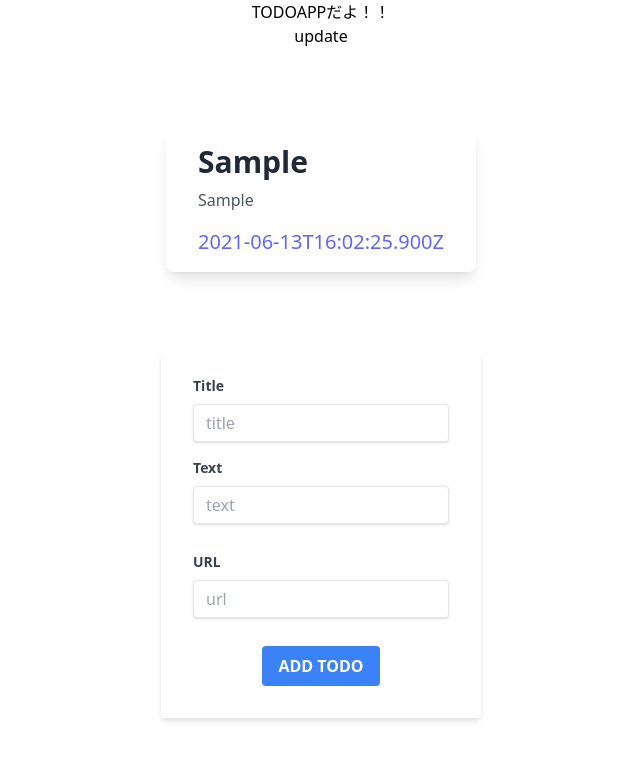
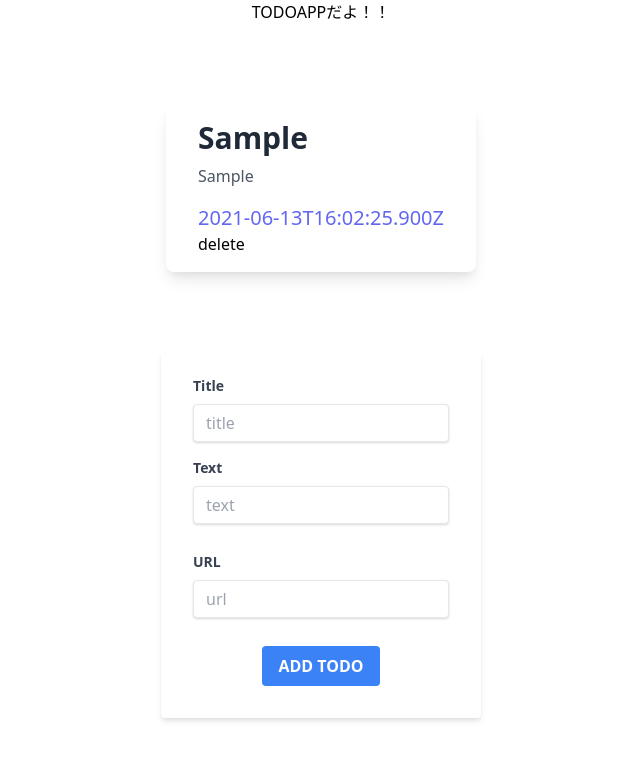
Before and after one commit to doriasu/my_todo, a React (Create React App) app: page / in a window 1280 px wide. Both pictures are taken after typing "Sample", "Sample", "Sample" into the empty fields and a click on the button "ADD TODO". Shown: the top 760 px of the page, without its empty margins (319-959 px from the left). Built offline with nearby package versions, Linux system fonts and the light colour scheme.

Commit message:
delete処理の作成

```diff
--- a/src/components/CardBoard.tsx
+++ b/src/components/CardBoard.tsx
@@ -10,14 +10,11 @@ const CardBoard:FC=()=>{
 		}
 	})
 	const dispatch = useDispatch();
-	const {pushCard} = cardSlice.actions;
-	const update =()=>{
-		dispatch(pushCard({id:1,title:"sample", text:"yeaaaaa", url:"localhost:8000",status:"DOING", date:new Date().toJSON()}))
-	}
+	const {pushCard, deleteCard} = cardSlice.actions;
+
 	return(
 		<>
-			<button onClick={update}>update</button>
-			{cardArray.map((card)=>{return(<Card {...card} />)})}
+			{cardArray.map((card)=>{return(<Card key={card.id} delete={()=>dispatch(deleteCard(card.id))} {...card} />)})}
 		</>
 	)
 }
--- a/src/parts/Card.tsx
+++ b/src/parts/Card.tsx
@@ -1,6 +1,6 @@
 import { VFC } from "react";
 import { CardProps } from "../stores/card";
-const Card: VFC<CardProps> = (props: CardProps) => {
+const Card: VFC<CardProps&{delete:(id:number)=>void}> = (props: CardProps&{delete:(id:number)=>void}) => {
 	return (
 		<div key={props.id} className="max-w-md py-4 px-8 bg-white shadow-lg rounded-lg my-20">
 			<div>
@@ -10,6 +10,7 @@ const Card: VFC<CardProps> = (props: CardProps) => {
 			<div className="flex justify-end mt-4">
 				<a href="#" className="text-xl font-medium text-indigo-500">{props.date}</a>
 			</div>
+			<button onClick={()=>props.delete(props.id)}>delete</button>
 		</div>
 	)
 }
--- a/src/stores/card.ts
+++ b/src/stores/card.ts
@@ -21,6 +21,9 @@ export const cardSlice = createSlice({
 		pushCard:(state, action:PayloadAction<CardProps>)=>{
 			// internally immer's method
 			state.cards.push(action.payload)
+		},
+		deleteCard:(state, action:PayloadAction<number>)=>{
+			return{cards:state.cards.filter(card=>card.id!==action.payload)}
 		}
 	}
 })
```
